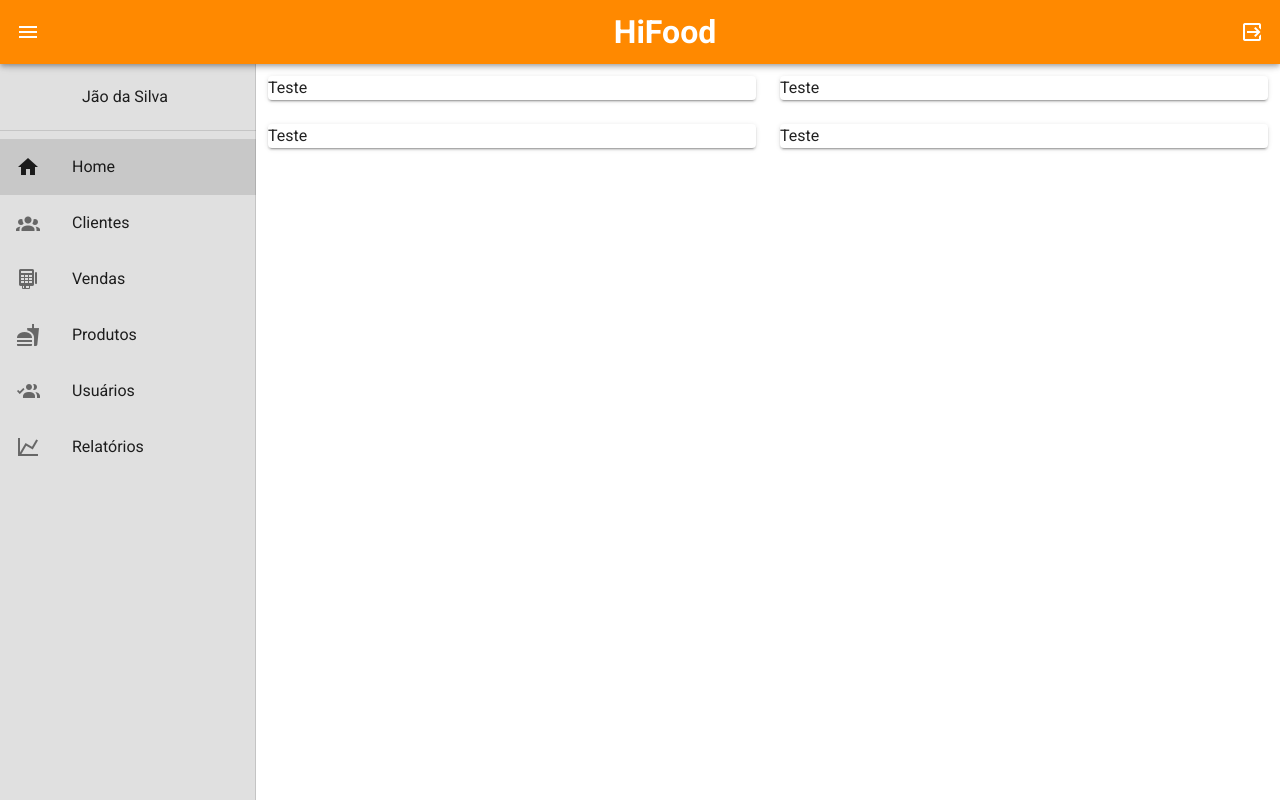
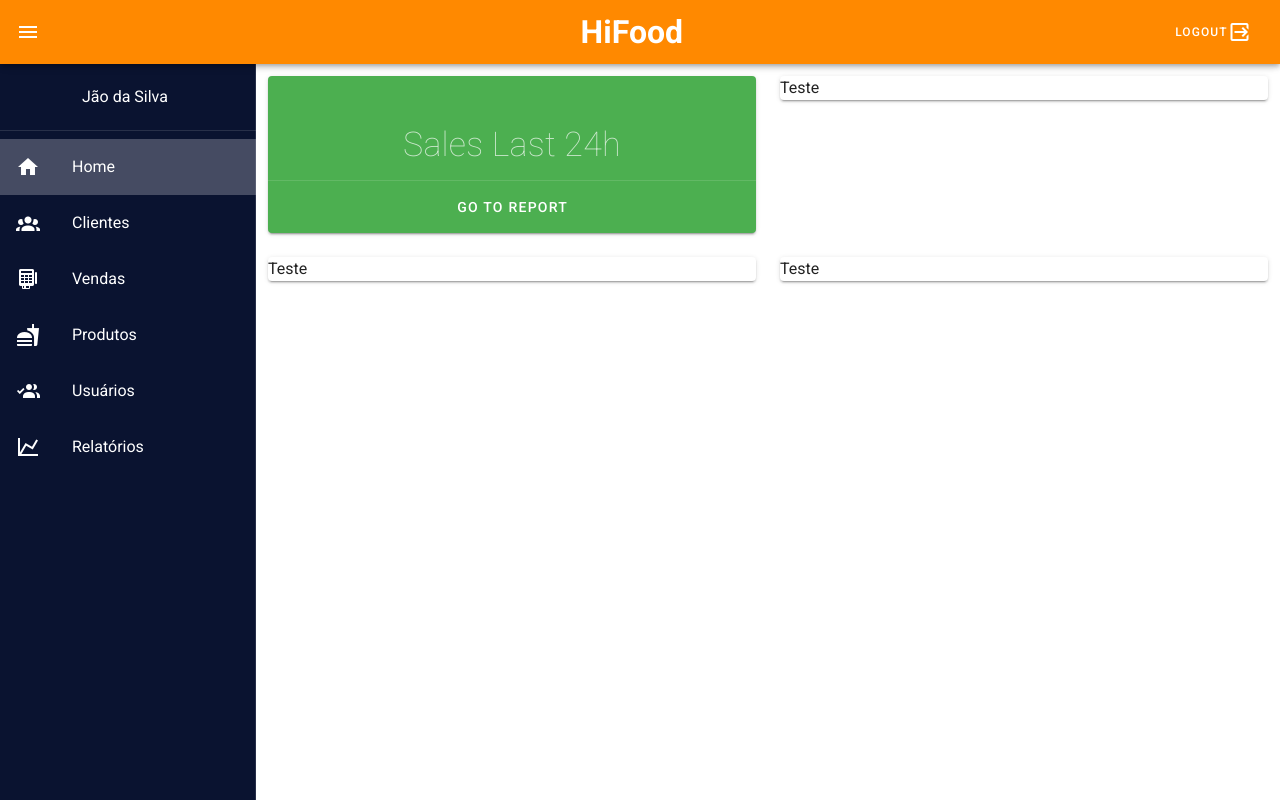
Before and after one commit to fabricadeprogramador/hifood-admin, a Vue app: page /#/ in a window 1280 px wide. Built offline with nearby package versions, Linux system fonts and the light colour scheme.

Commit message:
Corrigindo merge

```diff
--- a/src/App.vue
+++ b/src/App.vue
@@ -1,30 +1,18 @@
 <template>
   <v-app>
-		<v-app-bar
-			app
-			color="#FF8900"
-			dark
-			clipped-left
-		>
+    <v-app-bar app color="#FF8900" dark clipped-left>
       <v-app-bar-nav-icon></v-app-bar-nav-icon>
       <v-spacer></v-spacer>
-			<v-img
-				:src="logo"
-				max-width="50"
-			></v-img>
+      <v-img :src="logo" max-width="50"></v-img>
       <h1>HiFood</h1>
       <v-spacer></v-spacer>
-			<v-btn icon>
+      <v-btn text small>
+        Logout
         <v-icon>mdi-logout-variant</v-icon>
       </v-btn>
     </v-app-bar>
 
-		<v-navigation-drawer
-			color="#E0E0E0"
-			width="20%"
-			app
-			clipped
-		>
+    <v-navigation-drawer color="#0A1330" width="20%" app clipped dark>
       <v-list-item>
         <v-list-item-avatar size="50">
           <v-img :src="user"></v-img>
@@ -35,12 +23,7 @@
       <v-divider></v-divider>
 
       <v-list>
-				<v-list-item
-					v-for="(item, i) in items"
-					:key="i"
-					link
-					:to="item.path"
-				>
+        <v-list-item v-for="(item, i) in items" :key="i" link :to="item.path">
           <v-list-item-icon>
             <v-icon>{{ item.icone }}</v-icon>
           </v-list-item-icon>
@@ -61,7 +44,6 @@
 <script>
 export default {
   name: "App",
-
   data: () => ({
     logo: require("./assets/fast-food.png"),
     user: require("./assets/user.png"),
--- a/src/views/Home.vue
+++ b/src/views/Home.vue
@@ -1,7 +1,34 @@
 <template>
   <v-container>
     <v-row>
-      <v-col><v-card elevation="2">Teste</v-card></v-col>
+      <v-col
+        ><v-card elevation="2" class="mx-auto text-center" color="green" dark
+          ><v-card-text>
+            <v-sheet color="rgba(0, 0, 0, .12)">
+              <v-sparkline
+                :value="value"
+                color="rgba(255, 255, 255, .7)"
+                height="100"
+                padding="24"
+                stroke-linecap="round"
+                smooth
+              >
+                <template v-slot:label="item"> ${{ item.value }} </template>
+              </v-sparkline>
+            </v-sheet>
+          </v-card-text>
+
+          <v-card-text>
+            <div class="text-h4 font-weight-thin">Sales Last 24h</div>
+          </v-card-text>
+
+          <v-divider></v-divider>
+
+          <v-card-actions class="justify-center">
+            <v-btn block text> Go to Report </v-btn>
+          </v-card-actions></v-card
+        ></v-col
+      >
       <v-col><v-card elevation="2">Teste</v-card></v-col>
     </v-row>
     <v-row>
--- a/src/views/Relatorios.vue
+++ b/src/views/Relatorios.vue
@@ -1,9 +1,11 @@
 <template>
-
+  <div>RELATÓRIOS</div>
 </template>
 
 <script>
-export default {};
+export default {
+  name: "Relatorios",
+};
 </script>
 
 <style>
--- a/src/views/Vendas.vue
+++ b/src/views/Vendas.vue
@@ -1,10 +1,9 @@
 <template>
-
+  <div>VENDAS</div>
 </template>
 
 <script>
-export default {};
+export default {
+  name: "Vendas",
+};
 </script>
-
-<style>
-</style>
```
Also changed, not shown: src/router/index.js (indentation only). Lines whose indentation alone changed are shown as unchanged.
